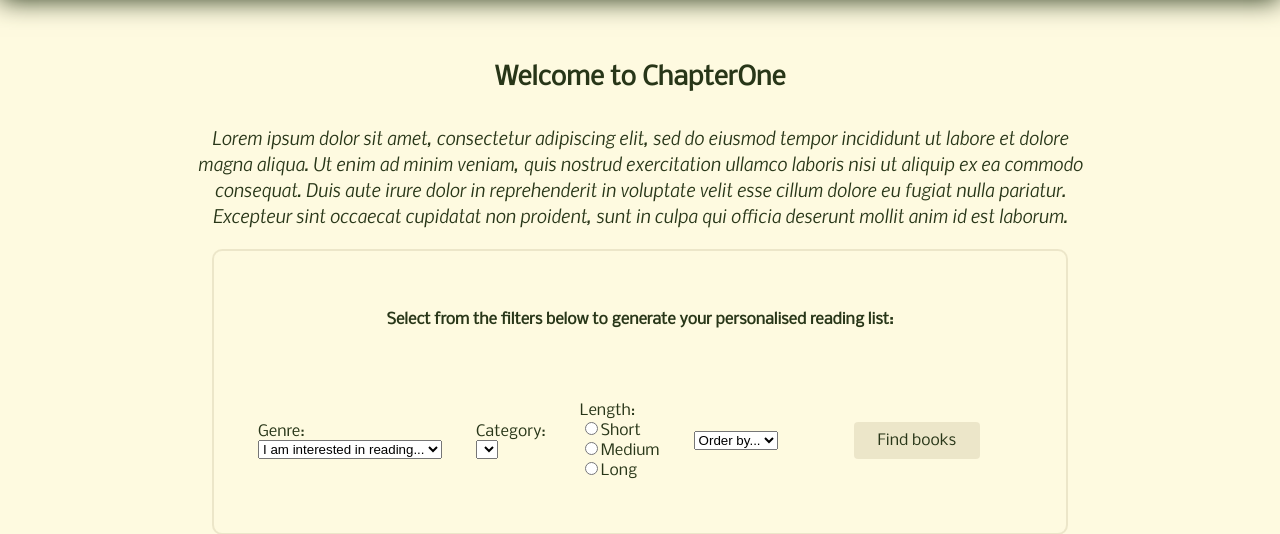
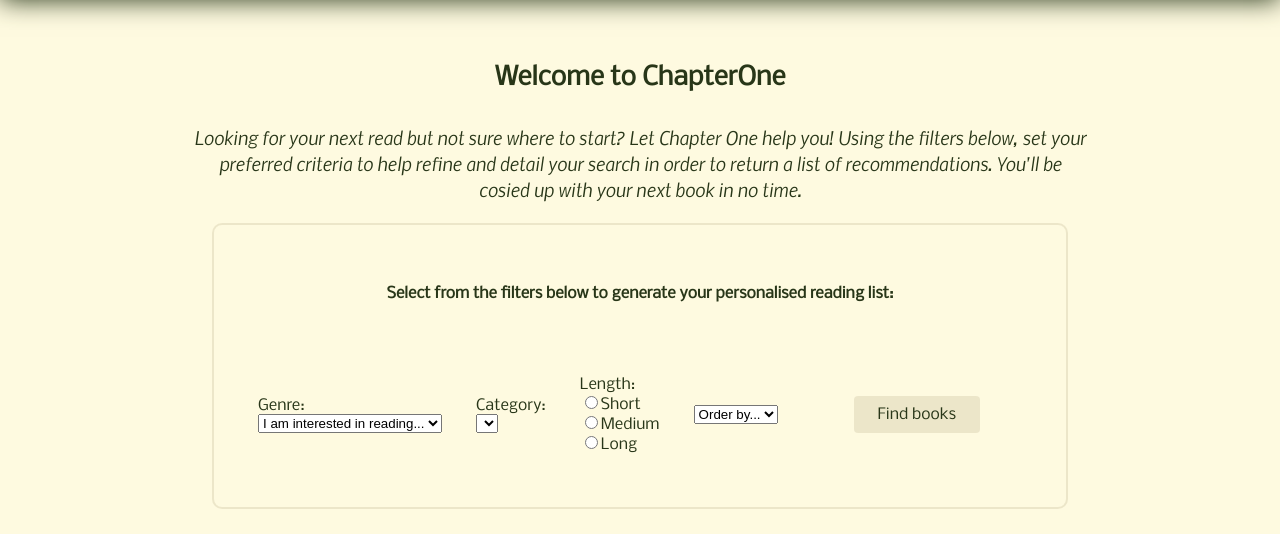
Before and after one commit to milliedavidson/group5-project-codefirstgirlsaloud, a Flask app: page / in a window 1280 px wide. Shown: the part 110-644 px from the top of the page. Run offline with Flask 3, Linux system fonts and the light colour scheme; lists and menus that the app fills with data are empty; some web fonts are replaced.

Commit message:
Changes placeholder text.

```diff
--- a/application/templates/home.html
+++ b/application/templates/home.html
@@ -4,12 +4,9 @@
 
 <section class="welcome-wrapper">
     <h4 class="title"> Welcome to ChapterOne </h4>
-    <!-- TODO: change placeholder text -->
-    <p class="message">Lorem ipsum dolor sit amet, consectetur adipiscing elit, sed do eiusmod tempor incididunt ut
-        labore et dolore magna aliqua. Ut enim ad minim veniam, quis nostrud exercitation ullamco laboris nisi ut
-        aliquip ex ea commodo consequat. Duis aute irure dolor in reprehenderit in voluptate velit esse cillum dolore eu
-        fugiat nulla pariatur. Excepteur sint occaecat cupidatat non proident, sunt in culpa qui officia deserunt mollit
-        anim id est laborum.</p>
+    <p class="message">Looking for your next read but not sure where to start? Let Chapter One help you! Using the
+        filters below, set your preferred criteria to help refine and detail your search in order to return a list of
+        recommendations. You'll be cosied up with your next book in no time.</p>
 
 
     <div class="container">
```
